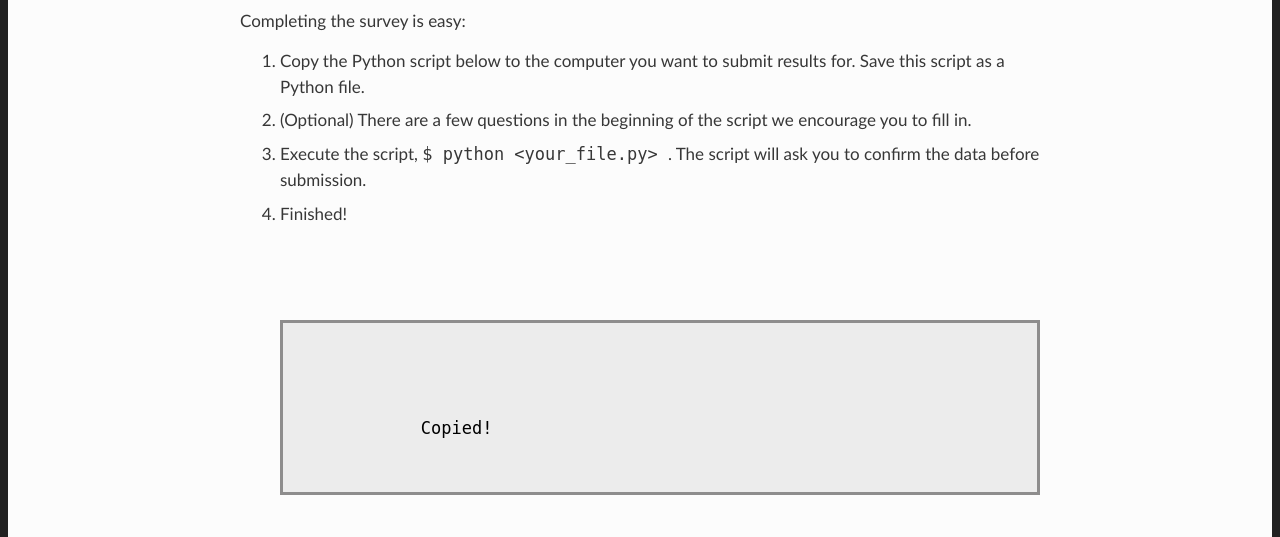
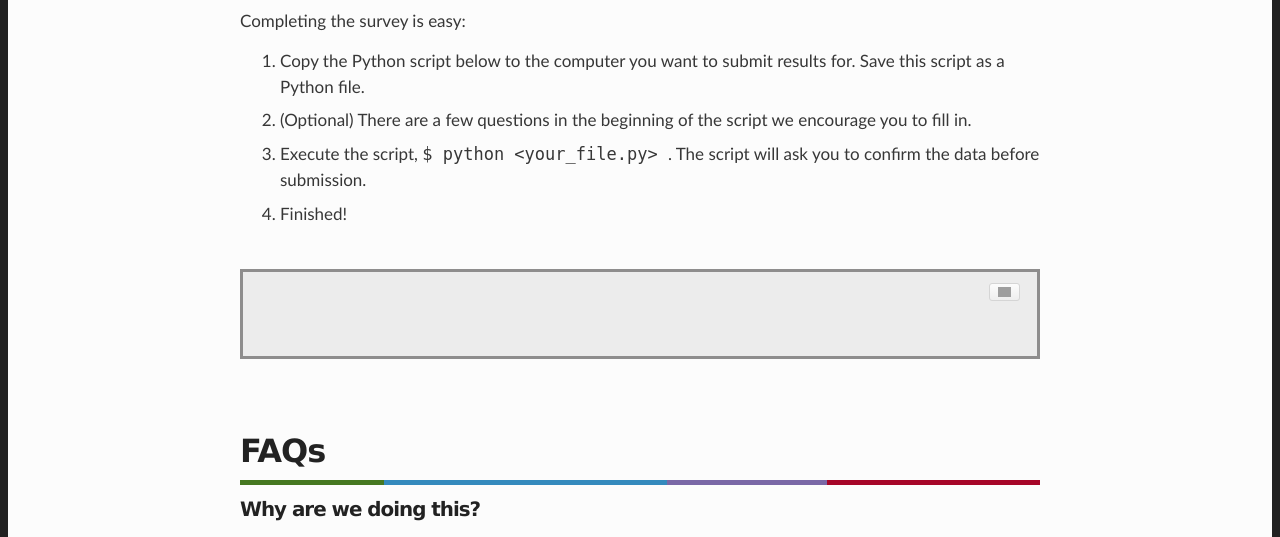
Before and after one commit to CamDavidsonPilon/python_packages_survey, a Flask app: template templates/index.html in a window 1280 px wide. Shown: the part 767-1304 px from the top of the page. Run offline with Flask 2, Linux system fonts and the light colour scheme; the template is opened without the code that fills it, so the values that code supplies are empty; some libraries are stand-ins or nearby versions; grey boxes are pictures that could not be loaded.

Commit message:
css additions

```diff
--- a/static/style.css
+++ b/static/style.css
@@ -131,7 +131,7 @@ a {
   -ms-user-select: none;
   user-select: none;
   -webkit-appearance: none;
-  margin-top: -20px;
+  margin-top: 40px;
   position: absolute;
   right: 30px;
   transition: all 0.4s;
--- a/templates/index.html
+++ b/templates/index.html
@@ -40,17 +40,18 @@
           <li> (Optional) There are a few questions in the beginning of the script we encourage you to fill in.</li>
           <li> Execute the script, <code>$ python &#x3C;your_file.py&#x3E; </code>. The script will ask you to confirm the data before submission.</li>
           <li> Finished! </li>
-        <pre>
+        </ol>
         <div id="codeContainer">
-          <code class="python" id="code">
           <button class="btn" data-clipboard-target="#code">
-                <img src="static/clippy.svg" alt="Copy to clipboard" width=13>
+              <img src="static/clippy.svg" alt="Copy to clipboard" width=13 style="padding: 2">
           </button>
           <span id="success">Copied!</span>
+          <pre>
+            <code class="python" id="code">
 {{code}}
             </code>
+          </pre>
         </div>
-      </pre>
 
       <h2 id="FAQs"> FAQs </h2>
 
@@ -93,7 +94,8 @@
     <script type="text/javascript">
       const clipboard = new ClipboardJS('.btn');
 
-      clipboard.on('success', () => {
+      clipboard.on('success', (event) => {
+        event.clearSelection();
         document.getElementById('success').style.opacity = 1;
 
         setTimeout(() => {
```
Lines whose indentation alone changed are shown as unchanged.
